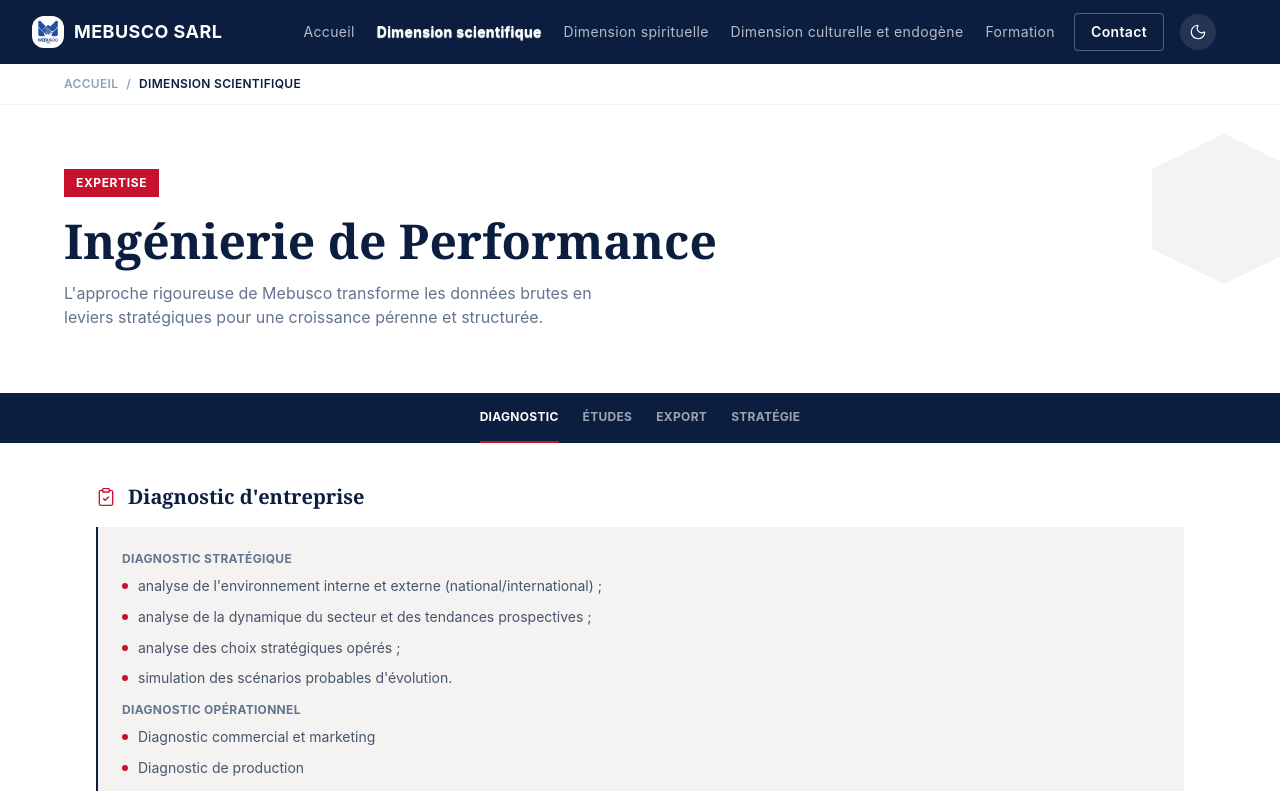
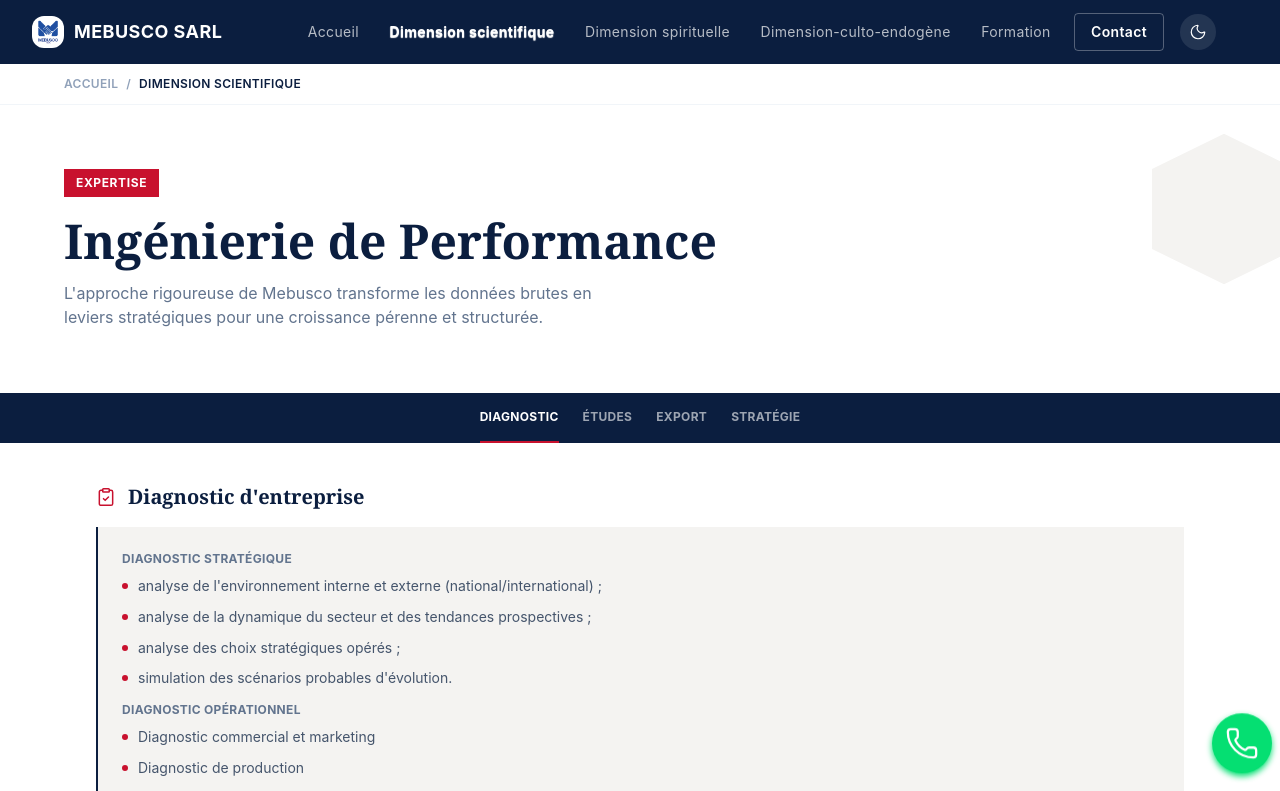
Before and after one commit to minkoulou/Mebusco_Sarl, a React (Vite) app: page /dimension-scientifique in a window 1280 px wide. Shown: the top 791 px of the page. Built offline with nearby package versions, Linux system fonts and the light colour scheme.

Commit message:
feat:Ajout de l'icon whatsapp et du mode sombre

```diff
--- /dev/null
+++ b/src/components/whatsapp.jsx
@@ -0,0 +1,11 @@
+import { Phone } from "lucide-react";
+
+export function Whatsapp (){
+    return (
+        <>
+          <a href="https://wa.me/237699939116" target="_blank " rel="noopener noreferrer"  className="fixed z-20 w-15 h-15 drop-shadow-green-400 drop-shadow-md animate-bounce flex justify-center items-center right-2 bg-green-400 rounded-full md:bottom-4 bottom-14 ">
+            <Phone size={34}  strokeWidth={1.6} className="text-white"/>
+          </a>
+        </>
+    )
+}
--- a/src/data/util.js
+++ b/src/data/util.js
@@ -28,7 +28,7 @@ export const navLinks = [
 
     {
         Key:"endogène",
-        label:"Dimension culturelle et endogène",
+        label:"Dimension-culto-endogène",
         shortlabel:"culto-endogène",
         path:"/dimension-culturelle-endogene",
         icon:Share2
--- a/src/pages/accueil.jsx
+++ b/src/pages/accueil.jsx
@@ -1,10 +1,11 @@
-import { ArrowRight, MapPin, Phone, Mail } from "lucide-react";
+import { ArrowRight } from "lucide-react";
 import {NavBar} from "../components/navbar";
 import { navLinks } from "../data/util";
 import { useLocation } from "react-router-dom";
 import { Link } from "react-router-dom";
 import Button from '../components/boutons'
 import Footer from "../components/footer";
+import { Whatsapp } from "../components/whatsapp";
 // import {}
 
 const dimensionCards = [
@@ -129,7 +130,7 @@ export default function Accueil() {
               <Link
                 key={card.key}
                 to={card.href}
-                className="mb-5 dark:border-slate-500 dark:bg-slate-900 block border-l-4 hover:bg-slate-300 border-slate-700 bg-white p-6 shadow-sm transition-shadow hover:shadow-md md:mb-0"
+                className="mb-5 dark:border-slate-500 dark:bg-slate-900 block border-l-4  border-slate-700 bg-white p-6 shadow-sm transition-shadow hover:shadow-md md:mb-0"
               >
                 <div className="flex items-start justify-between">
                   <span className="flex dark:bg-slate-700 dark:text-white h-11 w-11 items-center justify-center bg-parchemin text-navy">
@@ -253,6 +254,7 @@ export default function Accueil() {
 
         </div>
       </section>
+       <Whatsapp/>
 
        <Footer/>
       {/* Rappel : navLinks pilote aussi la tab bar mobile rendue dans <Navbar /> */}
--- a/src/pages/scientifique.jsx
+++ b/src/pages/scientifique.jsx
@@ -3,6 +3,7 @@ import { NavBar } from "../components/navbar";
 import Footer from "../components/footer";
 import OtherDimensions from "../components/otherDimension";
 import { quickTabs, sections } from "../data/dimensions";
+import { Whatsapp } from "../components/whatsapp";
 
 function ListBox({ items }) {
   return (
@@ -94,13 +95,15 @@ export default function DimensionScientifique() {
       </nav>
 
       {/* ---------- SECTIONS DE SERVICES ---------- */}
+
       <div className="mx-auto max-w-6xl px-4 py-10 md:px-8">
         {sections.map((section) => {
           const Icon = section.icon;
           return (
-            <section key={section.id} id={section.id} className="scroll-mt-20 pb-10">
+            <section key={section.id} id={section.id} className="hover:scale-101 hover:-translate-4 hover:drop-shadow-sm hover:drop-shadow-black
+             hover:shadow-2xl transition-all hover:duration-500 scroll-mt-20 pb-10">
               <div className="flex items-start gap-3">
-                <Icon className="mt-1 h-5 w-5 shrink-0 text-carmin" strokeWidth={1.6} />
+                <Icon className="mt-1 h-5 w-5 shrink-0 text-carmin" strokeWidth={1.8} />
                 <h2 className="font-serif text-lg font-bold text-navy dark:text-white md:text-xl">
                   {section.title}
                 </h2>
@@ -153,14 +156,16 @@ export default function DimensionScientifique() {
       </div>
 
       {/* Remplace par la vraie photo (asset non fourni) */}
+    <div className="max-w-screen  mx-auto">
       <img
-        src="/images/salle-reunion-mebusco.jpg"
+        src="/reunion.jpeg"
         alt="Réunion stratégique avec l'équipe Mebusco"
-        className="h-56 w-full object-cover md:h-80"
+        className="h-56 w-full object-cover contrast-70 hover:contrast-100 hover:scale-99 transition-all duration-300 md:h-80"
       />
+     </div>
 
       <OtherDimensions currentKey="scientifique" />
-
+       <Whatsapp/>
       <Footer />
     </div>
   );
```
Also changed, not shown: public/reunion.jpeg (added).
